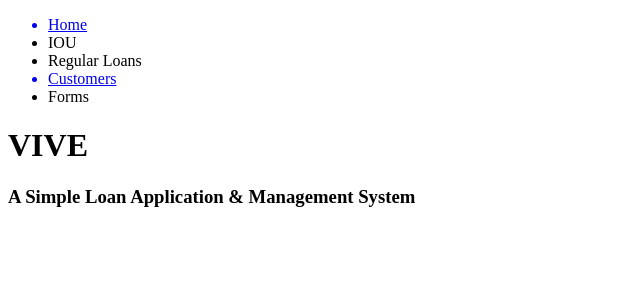
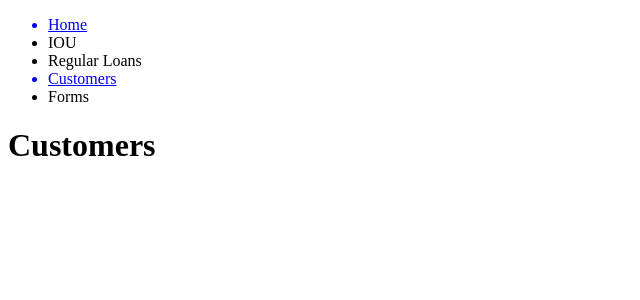
Before and after one commit to claudette-cabahug/vive-slams, a React app: page /customers in a window 1280 px wide. Shown: the top 300 px of the page, without its empty margins (0-640 px from the left). Built offline with nearby package versions, Linux system fonts and the light colour scheme; the HTML template or start-up script is replaced by a standard one.

Commit message:
fix the Route typo - syntax error causing links to break

```diff
--- a/src/client/components/App.jsx
+++ b/src/client/components/App.jsx
@@ -11,9 +11,8 @@ const App = () => {
       <Router>
       <Nav />
         <Routes>
-          <Route exact path='/' element={ <Home /> }>
-          <Route exact path='/customers' element={ <Customers /> }></Route>
-          </Route>
+          <Route exact path='/' element={ <Home /> } />
+          <Route exact path='/customers' element={ <Customers /> } />
         </Routes>
       </Router>
     </>
```
